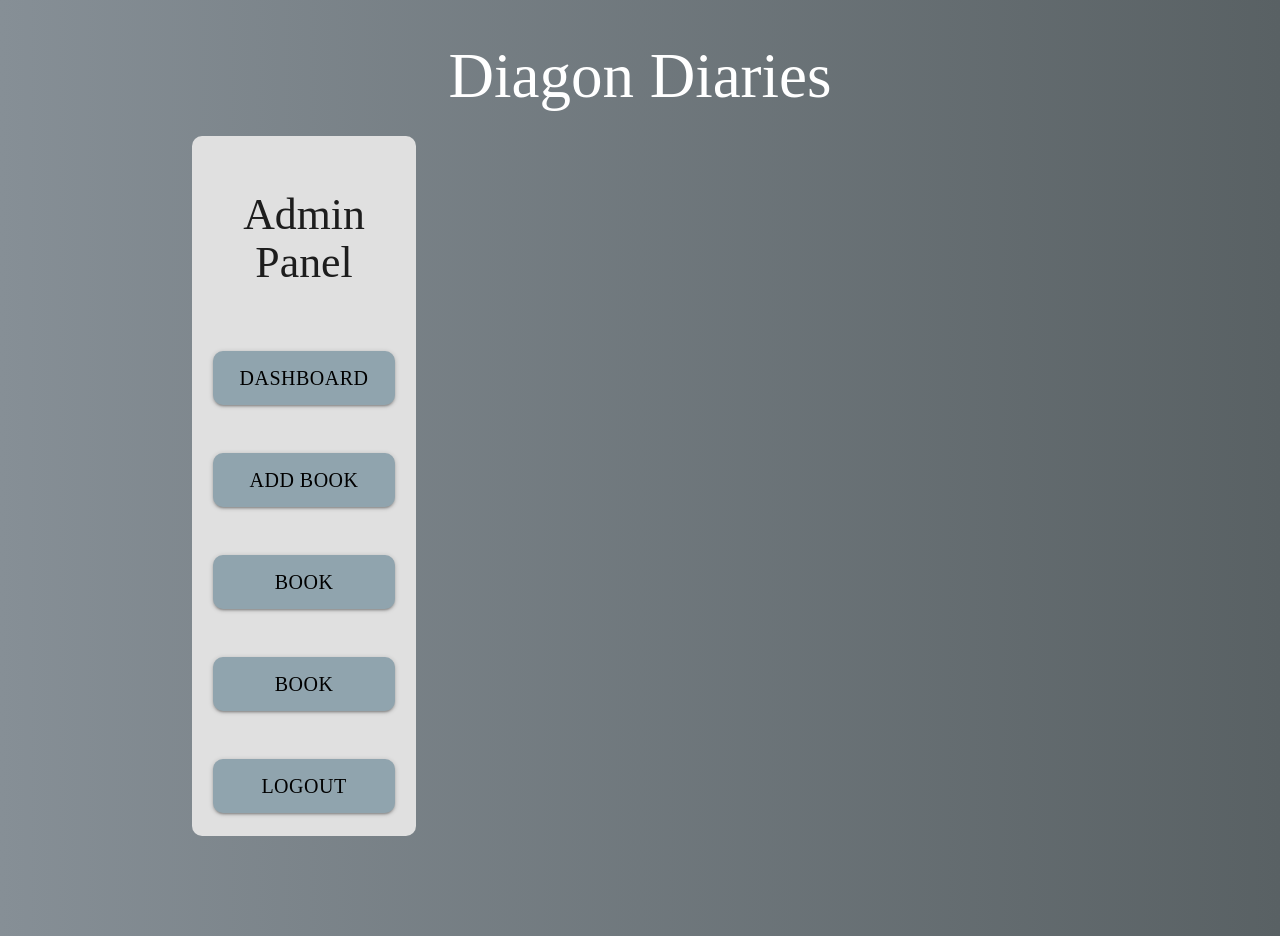
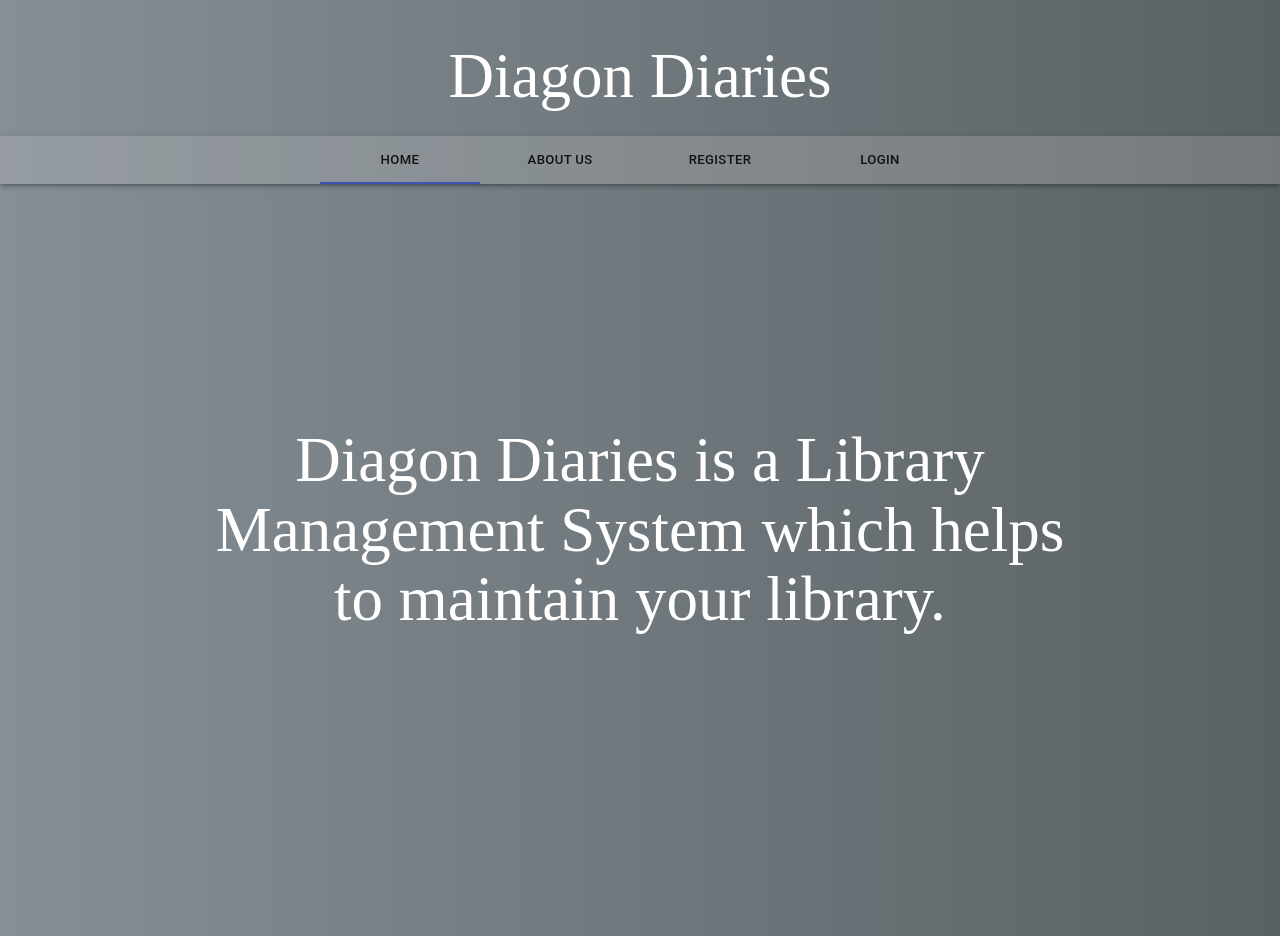
Before and after one commit to TanvirRobbany/Diagon-Diaries, a React (Create React App) app: page / in a window 1280 px wide. Built offline with nearby package versions, Linux system fonts and the light colour scheme.

Commit message:
Home Page Detailes Corrected

```diff
--- a/src/App.js
+++ b/src/App.js
@@ -16,7 +16,7 @@ function App() {
   // const user = window.localStorage.getItem('isAdmin');
 
   const [isLoggedIn] = useState(false);
-  const [isLoggedInAdmin] = useState(true);
+  const [isLoggedInAdmin] = useState(false);
 
   return (
     <Router>
--- a/src/components/dummy/Home/HomeText.js
+++ b/src/components/dummy/Home/HomeText.js
@@ -4,8 +4,8 @@ import "./home.css";
 const HomeText = () => {
   return (
     <div className="home">
-      <h1>
-        Diagon Diaries is a Library Management System (LMS) which helps to
+      <h1 className="details">
+        Diagon Diaries is a Library Management System which helps to
         maintain your library.
       </h1>
     </div>
--- a/src/components/dummy/Home/home.css
+++ b/src/components/dummy/Home/home.css
@@ -30,3 +30,7 @@
   font-size: 1.7em;
   margin-top: 0%;
 }
+
+.details{
+  padding: 200px;
+}
```
